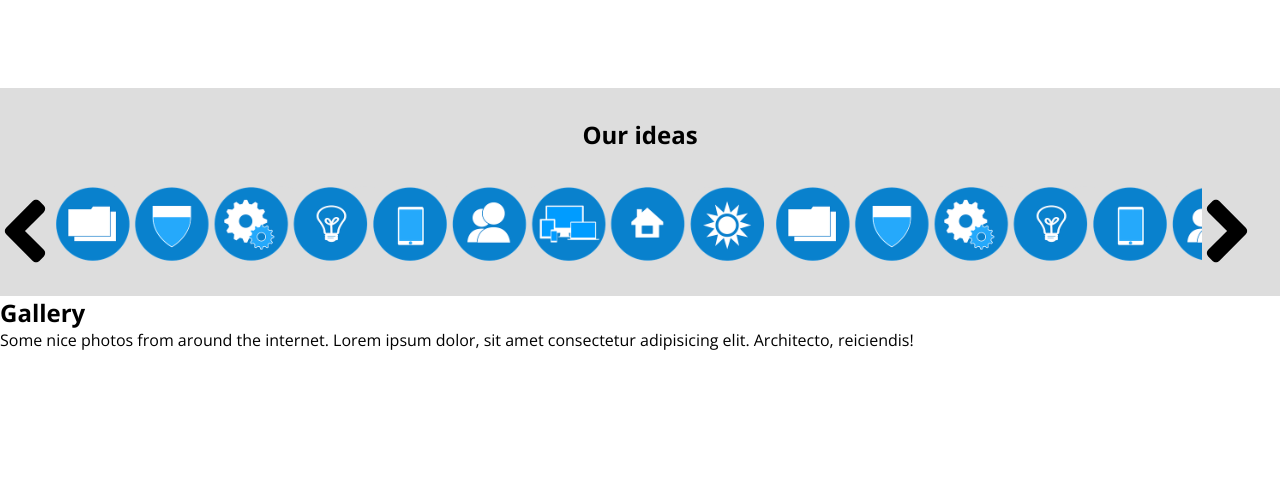
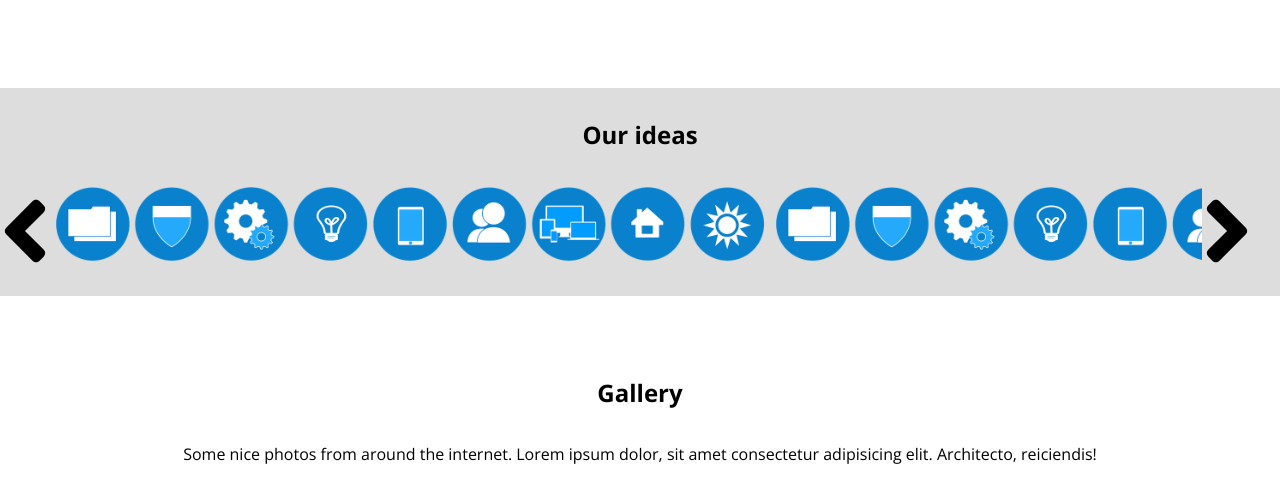
Before and after one commit to ptr11Dev/static-site-react, a React (Create React App) app: page / in a window 1280 px wide. Shown: the part 2201-2703 px from the top of the page. Built offline with nearby package versions, Linux system fonts and the light colour scheme.

Commit message:
add gallery scss file

```diff
--- /dev/null
+++ b/src/components/Gallery.js
@@ -0,0 +1,65 @@
+import React, { Component } from "react";
+
+class Gallery extends Component {
+  state = {};
+  render() {
+    return (
+      <section className="gallery">
+        <h2 className="gallery__title">Gallery</h2>
+        <p className="gallery__descrip">
+          Some nice photos from around the internet. Lorem ipsum dolor, sit amet
+          consectetur adipisicing elit. Architecto, reiciendis!
+        </p>
+        <ul className="photoList">
+          <li className="photoList__item">
+            <img src="" alt="" className="photoList__photo" />
+          </li>
+          <li className="photoList__item">
+            <img src="" alt="" className="photoList__photo" />
+          </li>
+          <li className="photoList__item">
+            <img src="" alt="" className="photoList__photo" />
+          </li>
+          <li className="photoList__item">
+            <img src="" alt="" className="photoList__photo" />
+          </li>
+          <li className="photoList__item">
+            <img src="" alt="" className="photoList__photo" />
+          </li>
+          <li className="photoList__item">
+            <img src="" alt="" className="photoList__photo" />
+          </li>
+          <li className="photoList__item">
+            <img src="" alt="" className="photoList__photo" />
+          </li>
+          <li className="photoList__item">
+            <img src="" alt="" className="photoList__photo" />
+          </li>
+          <li className="photoList__item">
+            <img src="" alt="" className="photoList__photo" />
+          </li>
+          <li className="photoList__item">
+            <img src="" alt="" className="photoList__photo" />
+          </li>
+          <li className="photoList__item">
+            <img src="" alt="" className="photoList__photo" />
+          </li>
+          <li className="photoList__item">
+            <img src="" alt="" className="photoList__photo" />
+          </li>
+          <li className="photoList__item">
+            <img src="" alt="" className="photoList__photo" />
+          </li>
+          <li className="photoList__item">
+            <img src="" alt="" className="photoList__photo" />
+          </li>
+          <li className="photoList__item">
+            <img src="" alt="" className="photoList__photo" />
+          </li>
+        </ul>
+      </section>
+    );
+  }
+}
+
+export default Gallery;
--- a/src/components/Main.js
+++ b/src/components/Main.js
@@ -6,6 +6,7 @@ import cocktail from "../img/cocktail.svg";
 import stopwatch from "../img/stopwatch.svg";
 
 import Ideas from "./Ideas";
+import Gallery from "./Gallery";
 
 class Main extends Component {
   state = {};
@@ -80,60 +81,7 @@ class Main extends Component {
           </blockquote>
         </section>
         <Ideas />
-        <section className="gallery">
-          <h2 className="gallery__title">Gallery</h2>
-          <p className="gallery_descrip">
-            Some nice photos from around the internet. Lorem ipsum dolor, sit
-            amet consectetur adipisicing elit. Architecto, reiciendis!
-          </p>
-          <ul className="photoList">
-            <li className="photoList__item">
-              <img src="" alt="" className="photoList__photo" />
-            </li>
-            <li className="photoList__item">
-              <img src="" alt="" className="photoList__photo" />
-            </li>
-            <li className="photoList__item">
-              <img src="" alt="" className="photoList__photo" />
-            </li>
-            <li className="photoList__item">
-              <img src="" alt="" className="photoList__photo" />
-            </li>
-            <li className="photoList__item">
-              <img src="" alt="" className="photoList__photo" />
-            </li>
-            <li className="photoList__item">
-              <img src="" alt="" className="photoList__photo" />
-            </li>
-            <li className="photoList__item">
-              <img src="" alt="" className="photoList__photo" />
-            </li>
-            <li className="photoList__item">
-              <img src="" alt="" className="photoList__photo" />
-            </li>
-            <li className="photoList__item">
-              <img src="" alt="" className="photoList__photo" />
-            </li>
-            <li className="photoList__item">
-              <img src="" alt="" className="photoList__photo" />
-            </li>
-            <li className="photoList__item">
-              <img src="" alt="" className="photoList__photo" />
-            </li>
-            <li className="photoList__item">
-              <img src="" alt="" className="photoList__photo" />
-            </li>
-            <li className="photoList__item">
-              <img src="" alt="" className="photoList__photo" />
-            </li>
-            <li className="photoList__item">
-              <img src="" alt="" className="photoList__photo" />
-            </li>
-            <li className="photoList__item">
-              <img src="" alt="" className="photoList__photo" />
-            </li>
-          </ul>
-        </section>
+        <Gallery />
       </main>
     );
   }
--- /dev/null
+++ b/src/styles/sass/_gallery.scss
@@ -0,0 +1,13 @@
+.gallery {
+    text-align: center;
+
+    &__title {
+        margin: 80px 0 30px 0;
+    }
+
+    &__descrip {
+        line-height: 30px;
+    }
+
+
+}
--- a/src/styles/sass/style.sass
+++ b/src/styles/sass/style.sass
@@ -1,5 +1,6 @@
 @import 'app'
 @import 'header'
+@import 'nav'
 @import 'ideas'
 @import 'main'
-@import 'nav'
+@import 'gallery'
```
Also changed, not shown: src/styles/css/style.css.
